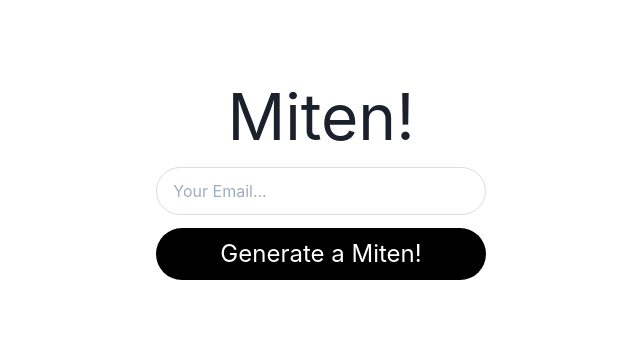
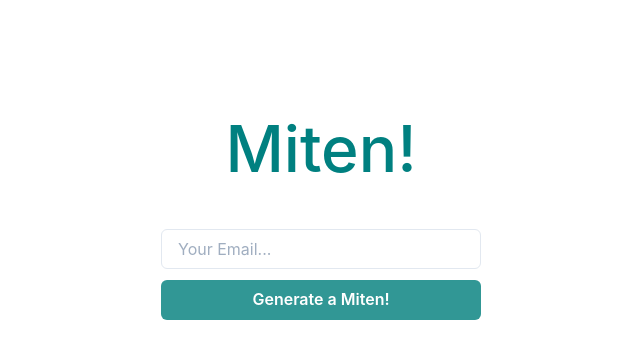
Before and after one commit to MitenHQ/miten, a Next.js app: page / in a window 1280 px wide. Shown: the top 358 px of the page, without its empty margins (319-959 px from the left). Built offline with nearby package versions, Linux system fonts and the light colour scheme; no server answers.

Commit message:
Change components into chakra ones

```diff
--- a/components/Button.tsx
+++ /dev/null
@@ -1,24 +0,0 @@
-import styled from 'styled-components';
-
-const Root = styled.div`
-  display: block;
-  border-radius: 2rem;
-  color: white;
-  font-size: 1.5rem;
-  width: fit-content;
-  padding: 0.5rem 4rem;
-  text-align: center;
-  cursor: pointer;
-  background-color: black;
-`;
-
-const Button = (props) => {
-  const { label } = props;
-  return (
-    <Root>
-      <span>{label}</span>
-    </Root>
-  );
-};
-
-export default Button;
--- a/components/Header.tsx
+++ b/components/Header.tsx
@@ -1,8 +1,8 @@
 import styled from 'styled-components';
+import { useState } from 'react';
 import { gql, useQuery } from '@apollo/client';
 import styles from '../styles/Home.module.css';
-import Button from './Button';
-import TextField from './TextField';
+import { Button, Input } from '@chakra-ui/react';
 
 const QUERY = gql`
   query FetchTodos {
@@ -18,18 +18,32 @@ const Root = styled.header`
   display: flex;
   flex-flow: column nowrap;
   justify-content: space-between;
-  height: 200px;
+  width: 320px;
+  height: 240px;
 `;
 
 const Header = () => {
+  const [isLoading, setIsLoading] = useState(false);
+
   const { data, error, loading } = useQuery(QUERY);
   console.log(data);
+
+  const handleClickGenerate = () => {
+    setIsLoading(true);
+  };
 
   return (
     <Root>
       <h1 className={styles.title}>Miten!</h1>
-      <TextField placeholder="Your Email..." />
-      <Button label="Generate a Miten!" />
+      <Input placeholder="Your Email..." />
+      <Button
+        isLoading={isLoading}
+        loadingText="Generating..."
+        colorScheme="teal"
+        onClick={handleClickGenerate}
+      >
+        Generate a Miten!
+      </Button>
     </Root>
   );
 };
--- a/components/TextField.tsx
+++ /dev/null
@@ -1,17 +0,0 @@
-import styled from 'styled-components';
-
-const Root = styled.input`
-  width: 100%;
-  height: 3rem;
-  border: 1px solid #ddd;
-  border-radius: 2rem;
-  text-indent: 1rem;
-  outline: none;
-`;
-
-const TextField = (props) => {
-  const { value, placeholder } = props;
-  return <Root value={value} placeholder={placeholder} />;
-};
-
-export default TextField;
--- a/styles/Home.module.css
+++ b/styles/Home.module.css
@@ -47,9 +47,11 @@
 }
 
 .title {
-  margin: 0;
+  margin: 2rem 0;
   line-height: 1.15;
+  font-weight: 500;
   font-size: 4rem;
+  color: teal;
 }
 
 .title,
```
